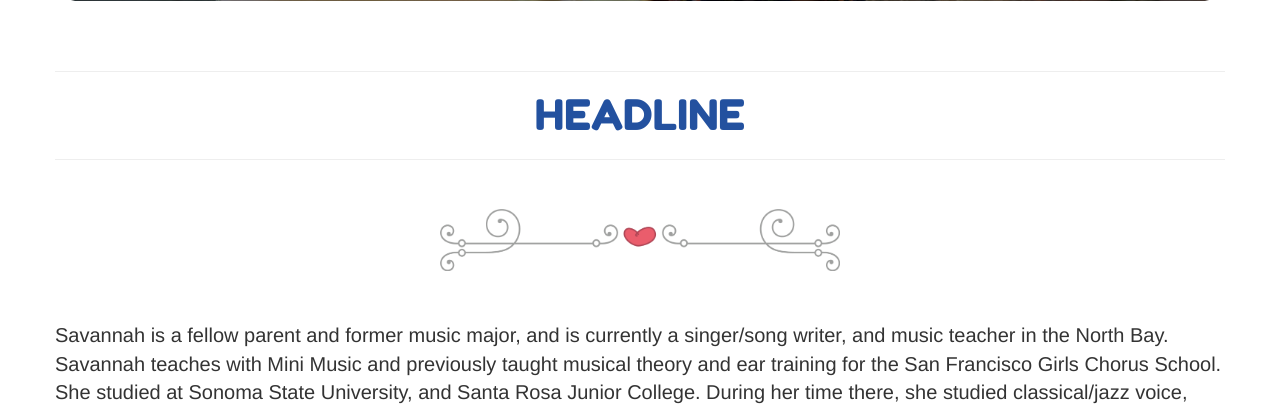
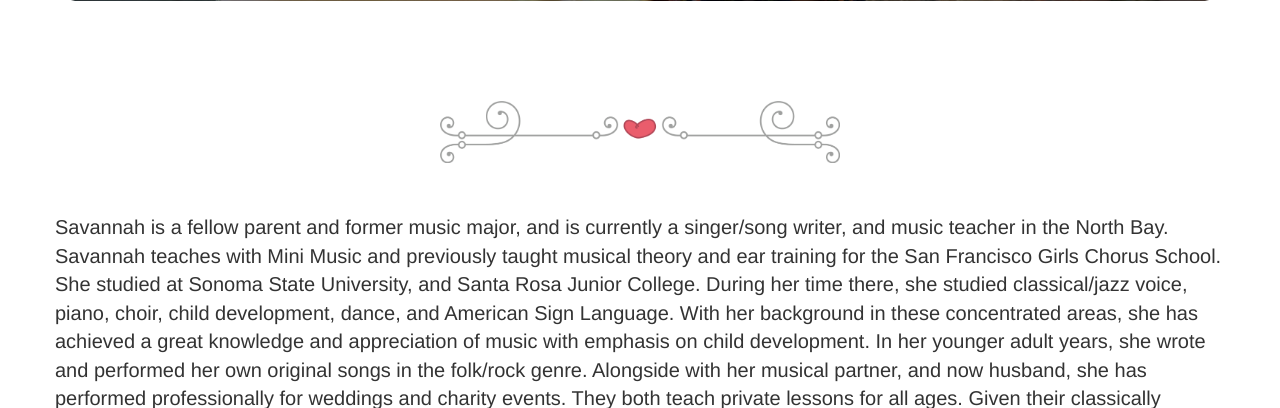
Before and after one commit to jmezzanotte/singwithsavannah, a Django app: page /about in a window 1280 px wide. Shown: the part 817-1225 px from the top of the page. Run offline with Django 3.2, Linux system fonts and the light colour scheme; some libraries are stand-ins or nearby versions.

Commit message:
Adding changes to theme2/john

```diff
--- a/static/css/base.css
+++ b/static/css/base.css
@@ -445,6 +445,7 @@ p{
 	text-decoration: none;
 	margin-top: 75px;
 	display: block;
+	border-radius: 10px;
 }
 
 #listen-btn:hover{
--- a/templates/about.html
+++ b/templates/about.html
@@ -24,9 +24,6 @@
 	<div class="container">
 		<div class="row">
 			<div clas="col-lg-12 col-md-12 col-sm-12">
-				<hr>
-				<h1>HEADLINE</h1>
-				<hr>
 				<img class="img-responsive filigree" src='{% static "images/filigree-heart.png" %}'>
 			</div>
 		</div>
--- a/templates/home.html
+++ b/templates/home.html
@@ -83,7 +83,7 @@
 				<div id="effect" class="col-lg-4 col-md-4 col-sm-12">
 					<img class="service-img" src='{% static "images/events.png" %}'>
 					<div class="overlay">
-						<a href="#" id="gallery-title">Community and Corporate Events</a>
+						<a href="#" id="gallery-title">Community Events</a>
 					    <a href="#gallery-detail" data-toggle="modal" class="expand" ><span class="glyphicon glyphicon-plus"></span></a>
 	        		</div>
 				</div>
```
